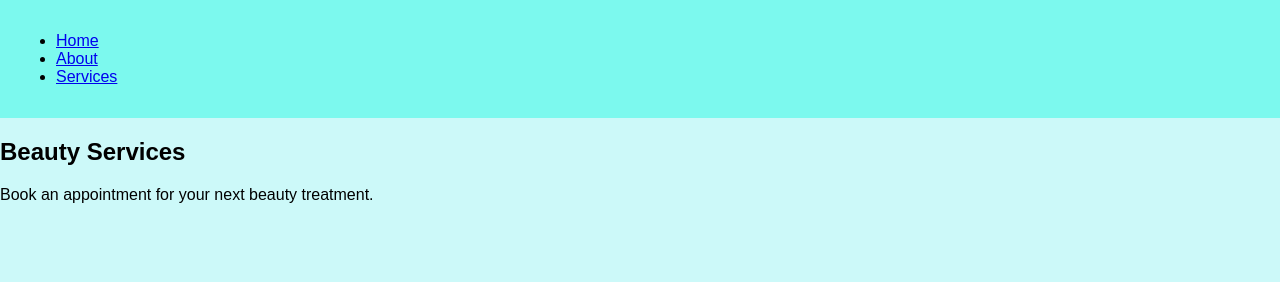
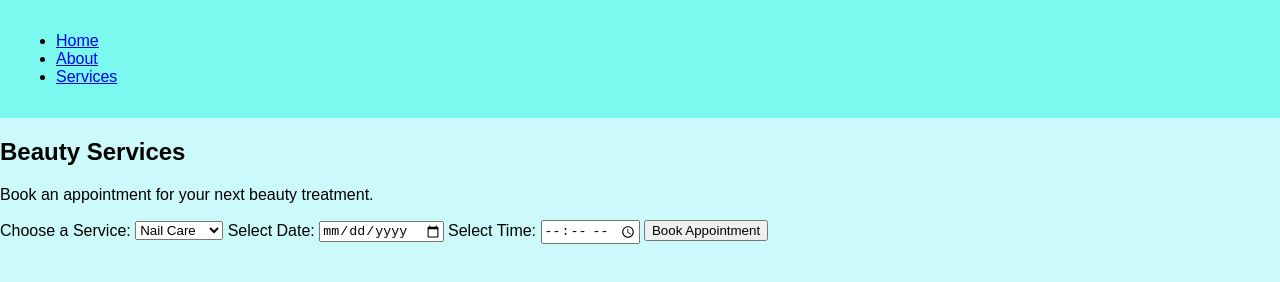
Before and after one commit to malkia101/MALKIAGLAM, a plain HTML site: page services.html in a window 1280 px wide. Drawn offline with Linux system fonts and the light colour scheme.

Commit message:
services form

```diff
--- a/services.html
+++ b/services.html
@@ -22,6 +22,22 @@
             <h1>Beauty Services</h1>
             <p>Book an appointment for your next beauty treatment.</p>
 
+            <form id="booking-form">
+                <label for="service">Choose a Service:</label>
+                <select id="service" required>
+                    <option value="Nail Care">Nail Care</option>
+                    <option value="Hair Braids">Hair Braids</option>
+                    <option value="Makeup">Makeup</option>
+                </select>
+                <label for="date">Select Date:</label>
+                <input type="date" id="date" required>
+
+                <label for="time">Select Time:</label>
+                <input type="time" id="time" required>
+
+                <button type="submit">Book Appointment</button>
+            </form>
+
 
         </section>
     </main>
```
